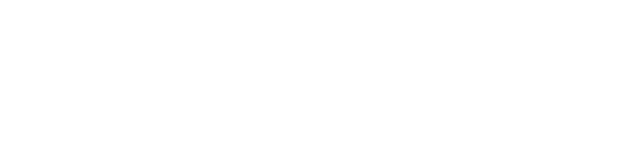
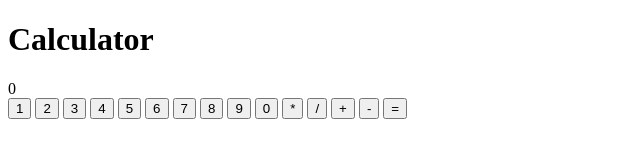
Before and after one commit to antwon-smith/calculator, a plain HTML site: page index.html in a window 1280 px wide. Shown: the whole page, without its empty margins (0-640 px from the left). Drawn offline with Linux system fonts and the light colour scheme.

Commit message:
Adds content to index.html

```diff
--- a/index.html
+++ b/index.html
@@ -5,6 +5,24 @@
         <link rel="stylesheet" type="text/css" href="styles.css">
     </head>
     <body>
-
+        <h1>Calculator</h1>
+        <div class="wrapper">
+            <div id="solution">0</div>
+            <input class="one" type="button" value="1">
+            <input class="two" type="button" value="2">
+            <input class="three" type="button" value="3">
+            <input class="four" type="button" value="4">
+            <input class="five" type="button" value="5">
+            <input class="six" type="button" value="6">
+            <input class="seven" type="button" value="7">
+            <input class="eight" type="button" value="8">
+            <input class="nine" type="button" value="9">
+            <input class="zero" type="button" value="0">
+            <input class="multiply" type="button" value="*">
+            <input class="divide" type="button" value="/">
+            <input class="add" type="button" value="+">
+            <input class="subtract" type="button" value="-">
+            <input class="equals" type="button" value="=">
+        </div>
     </body>
     </html>
```
